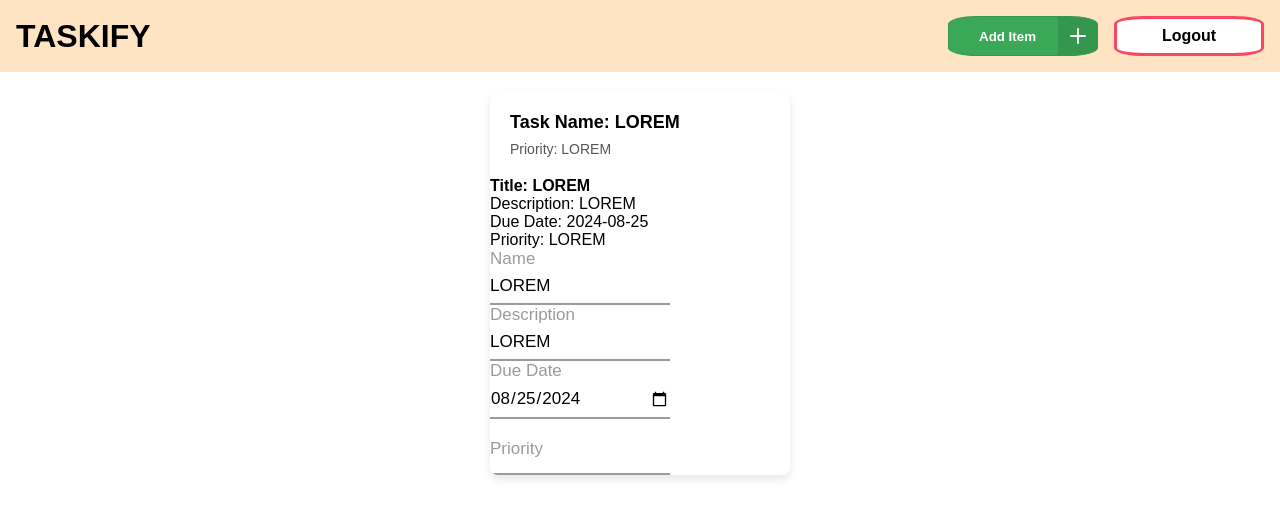
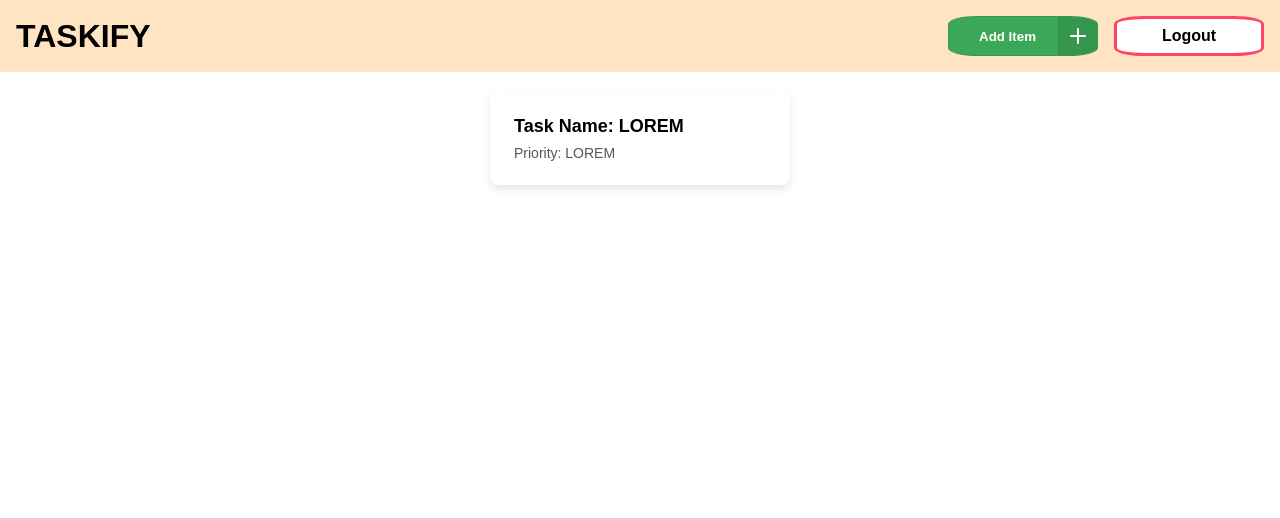
Before and after one commit to XDanny07/Task-Manager-, an Angular app: page / in a window 1280 px wide. Shown: the top 518 px of the page. Built offline with nearby package versions, Linux system fonts and the light colour scheme.

Commit message:
minute changes

```diff
--- a/src/app/components/navbar/navbar.component.css
+++ b/src/app/components/navbar/navbar.component.css
@@ -1,6 +1,7 @@
 .navbar {
   display: flex;
   align-items: center;
+  width: 100vw;
   padding: 1rem;
   justify-content: space-between;
   background-color: bisque;
--- a/src/app/components/task-item/task-item.component.css
+++ b/src/app/components/task-item/task-item.component.css
@@ -9,7 +9,7 @@
 }
 
 .task-summary {
-  padding: 20px;
+  padding: 1.5rem;
   cursor: pointer;
 }
 
@@ -47,7 +47,15 @@
   background-color: #0056b3;
 }
 
-/* From Uiverse.io by mrhyddenn */
+/* task form fields css start-----------*/
+
+.taskform {
+  display: flex;
+  flex-direction: column;
+  gap: 1rem;
+  padding: 0 1.5rem;
+}
+
 .form__group {
   position: relative;
   padding: 20px 0 0;
@@ -106,8 +114,88 @@
   font-weight: 700;
 }
 
-/* reset input */
 .form__field:required,
 .form__field:invalid {
   box-shadow: none;
 }
+
+/* priority-options css start */
+
+.priority-buttons p {
+  margin-bottom: 0.5rem;
+}
+
+.radio-buttons {
+  display: flex;
+  flex-direction: column;
+  color: white;
+}
+
+.radio-button {
+  display: flex;
+  align-items: center;
+  margin-bottom: 10px;
+  cursor: pointer;
+}
+
+.radio-button input[type="radio"] {
+  display: none;
+}
+
+.radio-circle {
+  width: 20px;
+  height: 20px;
+  border-radius: 50%;
+  border: 2px solid #aaa;
+  position: relative;
+  margin-right: 10px;
+}
+
+.radio-circle::before {
+  content: "";
+  display: block;
+  width: 12px;
+  height: 12px;
+  border-radius: 50%;
+  background-color: #ddd;
+  position: absolute;
+  top: 50%;
+  left: 50%;
+  transform: translate(-50%, -50%) scale(0);
+  transition: all 0.2s ease-in-out;
+}
+
+.radio-button input[type="radio"]:checked + .radio-circle::before {
+  transform: translate(-50%, -50%) scale(1);
+}
+
+.radio-button:nth-of-type(1)
+  input[type="radio"]:checked
+  + .radio-circle::before {
+  background-color: greenyellow;
+}
+
+.radio-button:nth-of-type(2)
+  input[type="radio"]:checked
+  + .radio-circle::before {
+  background-color: rgb(252, 141, 101);
+}
+
+.radio-button:nth-of-type(3)
+  input[type="radio"]:checked
+  + .radio-circle::before {
+  background-color: rgb(179, 3, 3);
+}
+
+.radio-label {
+  font-size: 16px;
+  font-weight: bold;
+}
+
+.radio-button:hover .radio-circle {
+  border-color: #555;
+}
+
+.radio-button:hover input[type="radio"]:checked + .radio-circle::before {
+  background-color: #555;
+}
--- a/src/app/components/task-item/task-item.component.html
+++ b/src/app/components/task-item/task-item.component.html
@@ -1,15 +1,12 @@
 <div class="task-component">
   <div class="task-summary" (click)="toggleDetails()">
-    <h3 class="task-title">Task Name: {{ name }}</h3>
-    <p class="task-priority">Priority: {{ priority }}</p>
+    <h3 class="task-title">Task Name: {{ this.details.name }}</h3>
+    <p class="task-priority">Priority: {{ this.details.priority }}</p>
   </div>
-  <div class="task-detailss">
-    <h4>Title: {{ name }}</h4>
-    <p>Description: {{ description }}</p>
-    <p>Due Date: {{ duedate }}</p>
-    <p>Priority: {{ priority }}</p>
+  <div class="task-details">
     <!-- <button class="history-btn">History</button> -->
-    <form (click)="handleSubmit($event)">
+    <button>edit</button>
+    <form class="taskform" (click)="handleSubmit($event)">
       <div class="form__group field">
         <input
           type="input"
@@ -18,7 +15,8 @@
           class="form__field"
           placeholder="Name"
           required=""
-          [value]="name"
+          [value]="this.details.name"
+          (input)="inputChange($event)"
         />
         <label for="taskname" class="form__label">Name</label>
       </div>
@@ -30,7 +28,8 @@
           class="form__field"
           placeholder="Description"
           required=""
-          [value]="description"
+          [value]="this.details.description"
+          (input)="inputChange($event)"
         />
         <label for="taskdesc" class="form__label">Description</label>
       </div>
@@ -41,20 +40,29 @@
           name="duedate"
           class="form__field"
           required=""
-          [value]="duedate"
+          [value]="this.details.duedate"
+          (input)="inputChange($event)"
         />
         <label for="taskduedate" class="form__label">Due Date</label>
       </div>
-      <div class="form__group field">
-        <input
-          type=""
-          id="taskpriority"
-          name="priority"
-          placeholder=""
-          class="form__field"
-          required=""
-        />
-        <label for="taskpriority" class="form__label">Priority</label>
+
+      <div class="priority-buttons" (input)="inputChange($event)">
+        <p>Priority</p>
+        <label class="radio-button">
+          <input type="radio" name="option" value="low" />
+          <div class="radio-circle"></div>
+          <span class="radio-label">Low</span>
+        </label>
+        <label class="radio-button">
+          <input type="radio" name="option" value="medium" />
+          <div class="radio-circle"></div>
+          <span class="radio-label">Medium</span>
+        </label>
+        <label class="radio-button">
+          <input type="radio" name="option" value="high" />
+          <div class="radio-circle"></div>
+          <span class="radio-label">High</span>
+        </label>
       </div>
     </form>
   </div>
--- a/src/app/components/task-item/task-item.component.ts
+++ b/src/app/components/task-item/task-item.component.ts
@@ -8,23 +8,33 @@ import { Component } from '@angular/core';
   styleUrl: './task-item.component.css',
 })
 export class TaskItemComponent {
-  name: String;
-  priority: String;
-  description: String;
-  duedate: String;
+  isExpanded: Boolean;
+  details: any = {
+    name: String,
+    priority: String,
+    description: String,
+    duedate: String,
+  };
 
   constructor() {
-    this.name = 'LOREM';
-    (this.priority = 'LOREM'),
-      (this.description = 'LOREM'),
-      (this.duedate = new Date().toISOString().split('T')[0]);
+    this.isExpanded = false;
+    this.details.name = 'LOREM';
+    (this.details.priority = 'LOREM'),
+      (this.details.description = 'LOREM'),
+      (this.details.duedate = new Date().toISOString().split('T')[0]);
+  }
+  toggleExpaned() {
+    this.isExpanded = !this.isExpanded;
   }
   handleSubmit(e: any) {
-    console.log(e);
     e.stopPropagation();
   }
+  inputChange(e: any) {
+    const { name, value } = e.target;
+    this.details[name] = value;
+    console.log(this.details);
+  }
   toggleDetails() {
-    console.log(this.duedate);
     const taskDetails = document.querySelector('.task-details');
     taskDetails?.classList.toggle('show');
   }
```
